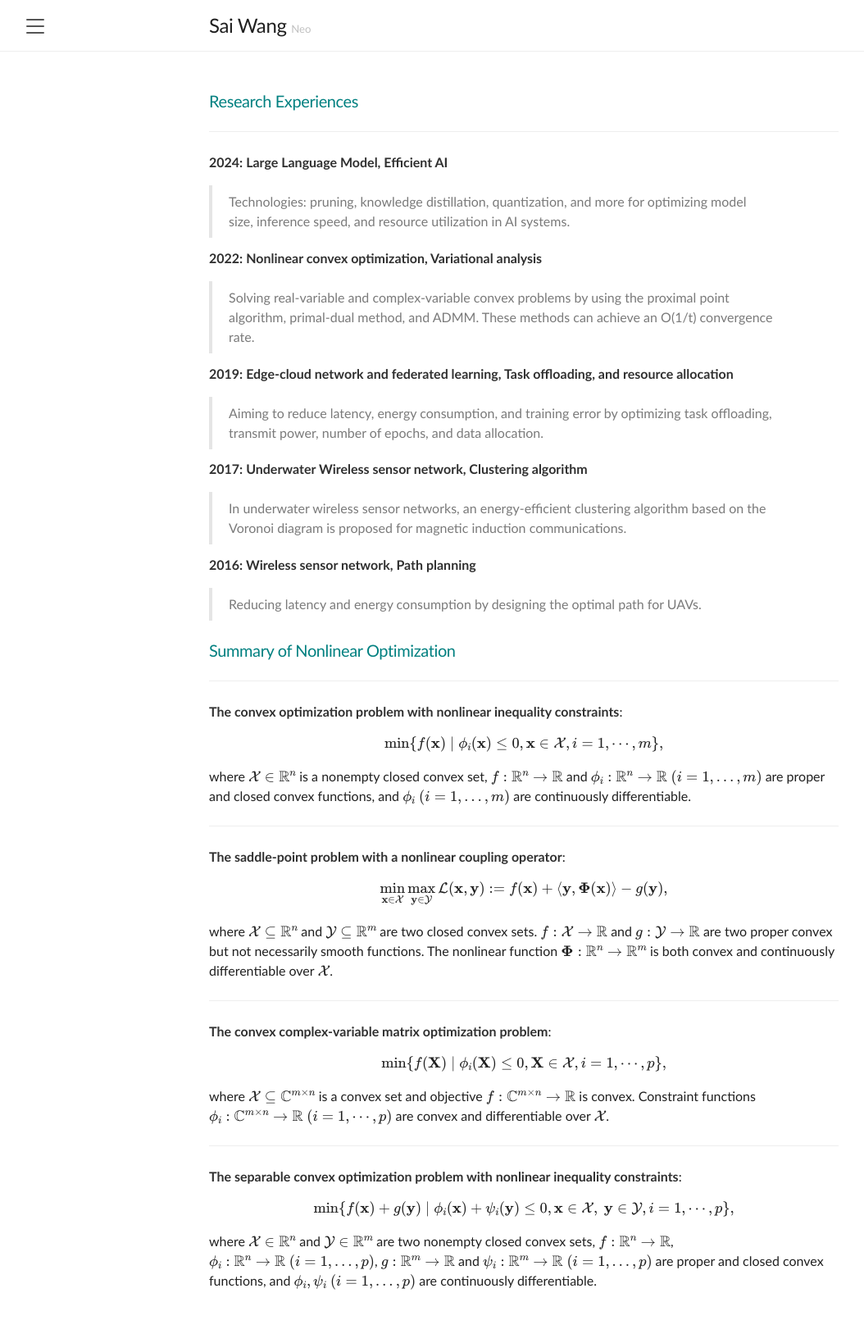
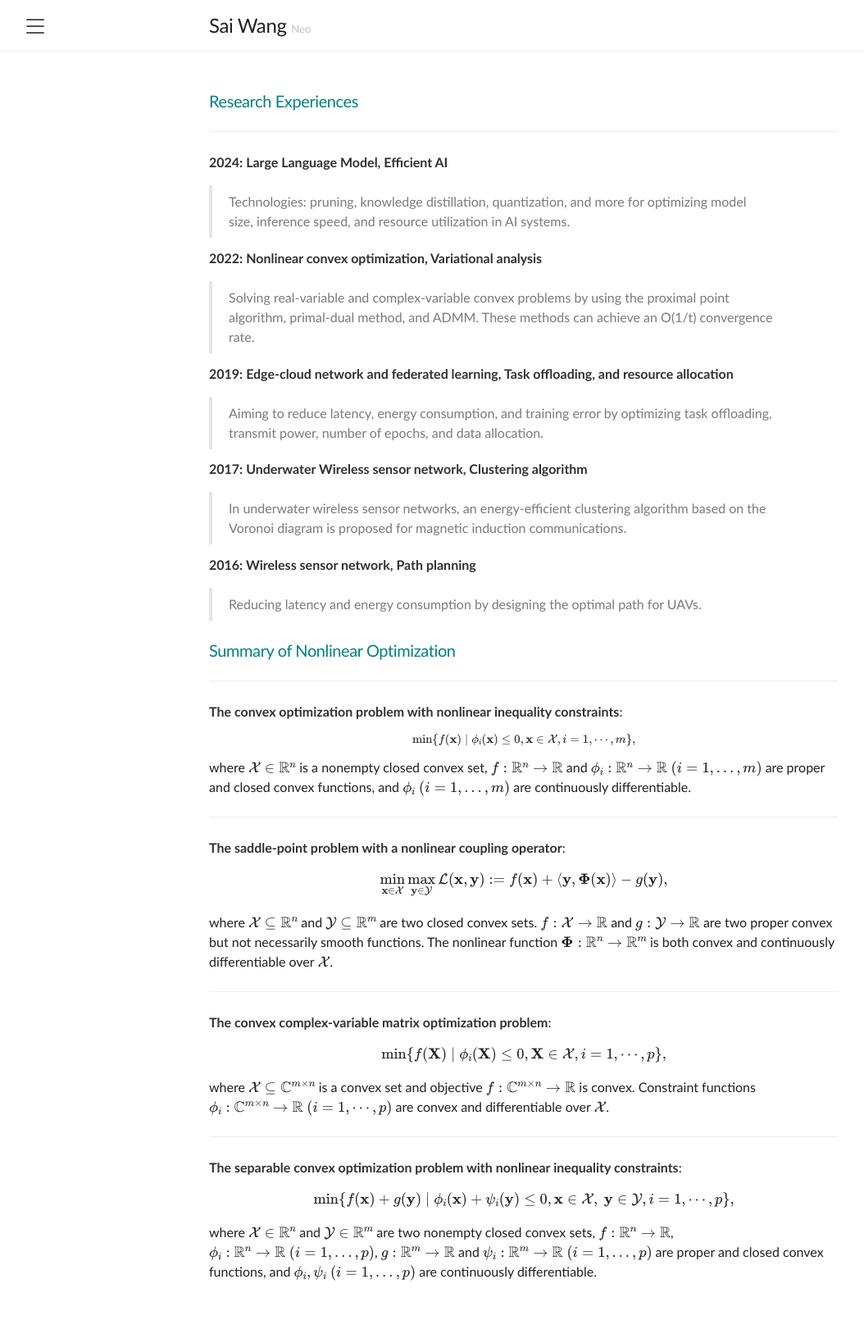
Before and after one commit to Alxendweb/alxendweb.github.io, a Jekyll site: the page built from assets/research-statement.md, in a window 1280 px wide. Shown: the whole page at 82% size, without its empty margins (1-1055 px from the left). Built offline with Jekyll 4.4.1, drawn with Linux system fonts in a browser that asks for light colours.

Commit message:
Update research-statement.md

```diff
--- a/assets/research-statement.md
+++ b/assets/research-statement.md
@@ -21,6 +21,7 @@ title: Research Statement
 
 
 
+<span style="font-size: 0.8em;">  </span>
 
 
 
@@ -28,9 +29,9 @@ title: Research Statement
 ### Summary of Nonlinear Optimization
 ---
 **The convex optimization problem with nonlinear inequality constraints**:<br>
-\begin{equation}
+<span style="font-size: 0.8em;">  \begin{equation}
 \begin{aligned}\min \\{ f(\mathbf{x}) \mid \phi_{i}(\mathbf{x}) \leq 0, \mathbf{x} \in \mathcal{X}, i=1,\cdots,m \\}, \end{aligned}
-\end{equation}
+\end{equation} </span>
 where $$\mathcal{X} \in \mathbb{R}^{n}$$ is a nonempty closed convex set, $$f: \mathbb{R}^{n} \rightarrow \mathbb{R}$$ and $$\phi_{i}: \mathbb{R}^{n} \rightarrow \mathbb{R} \ (i=1,\ldots,m)$$ are proper and closed convex functions, and $$\phi_{i} \ (i=1,\ldots,m)$$ are continuously differentiable.
 
 ---
```
